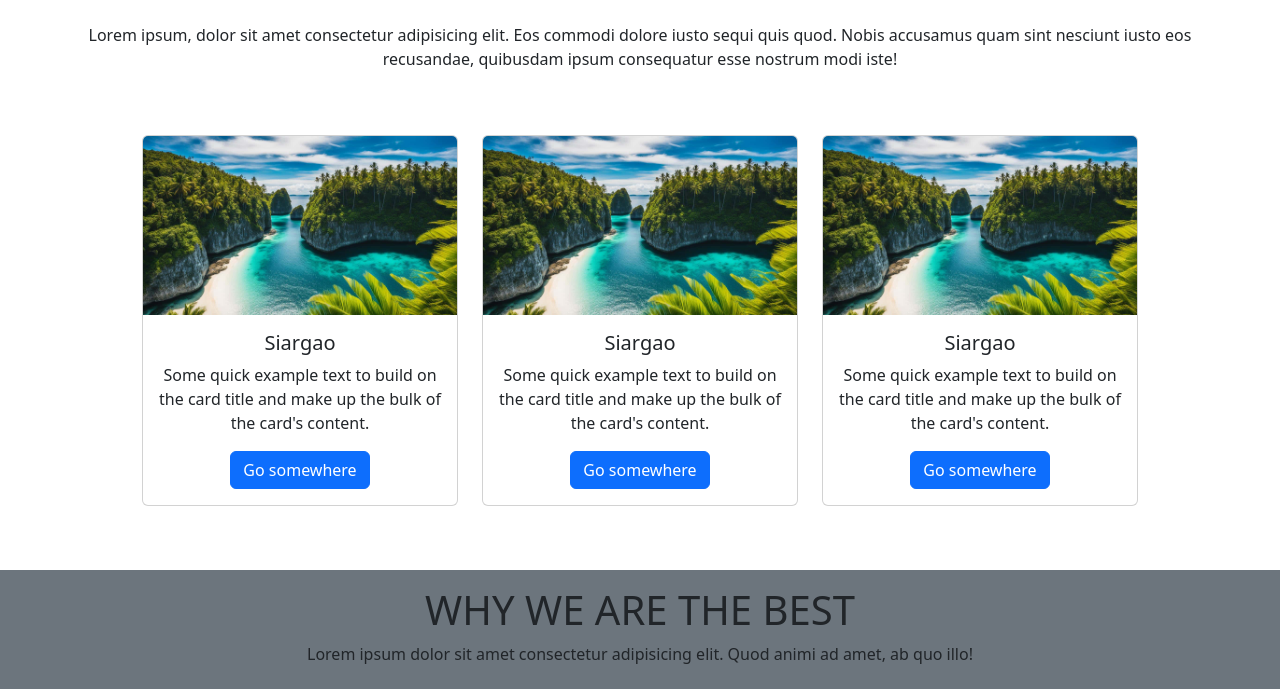
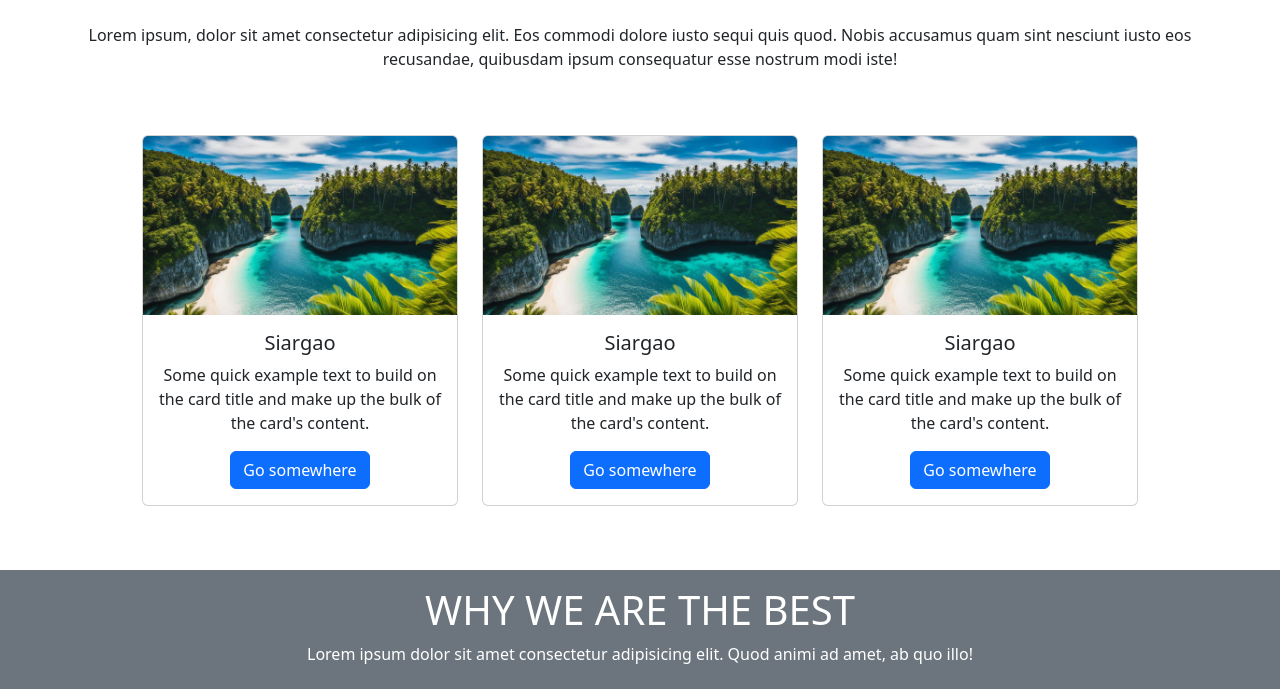
Before and after one commit to execexe/landingpage, a plain HTML site: page index.html in a window 1280 px wide. Shown: the part 745-1434 px from the top of the page. Drawn offline with nearby package versions, Linux system fonts and the light colour scheme.

Commit message:
Update index.html

```diff
--- a/index.html
+++ b/index.html
@@ -127,8 +127,8 @@
 
         <footer class="container-fluid text-center bg-secondary pt-3">
 
-            <h1>WHY WE ARE THE BEST</h1>
-            <p>Lorem ipsum dolor sit amet consectetur adipisicing elit. Quod animi ad amet, ab quo illo!</p>
+            <h1 style="color:white;">WHY WE ARE THE BEST</h1>
+            <p style="color:white;">Lorem ipsum dolor sit amet consectetur adipisicing elit. Quod animi ad amet, ab quo illo!</p>
             <div class="socialMedia container pb-3">
                <a href="#"><img src="Social Media Icons/facebook.png"></a>
 
```
